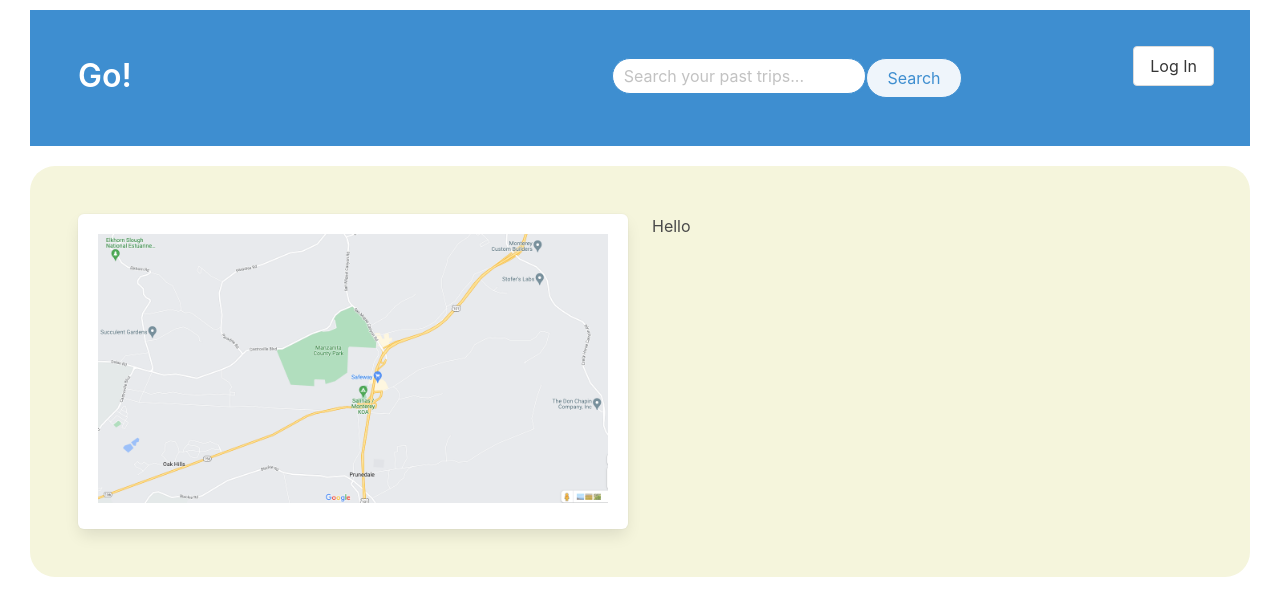
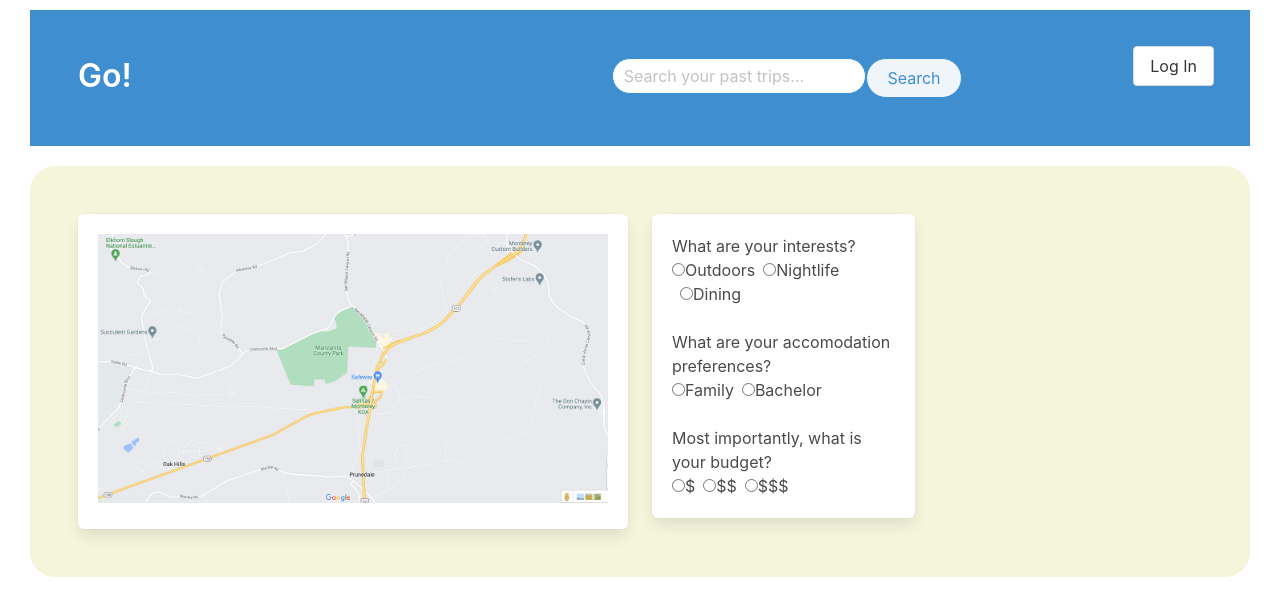
Before and after one commit to paulkasidit/go, a React (Create React App) app in the folder client/: page / in a window 1280 px wide. Shown: the top 616 px of the page. Built offline with nearby package versions, Linux system fonts and the light colour scheme.

Commit message:
finished starter questionnaire

```diff
--- a/client/src/components/TripInfo/StarterQuestionnaire.js
+++ b/client/src/components/TripInfo/StarterQuestionnaire.js
@@ -4,7 +4,93 @@ import "./TripInfo.css";
 function StarterQuestionnaire(){
   return(
     <React.Fragment>
-      <p>Hello</p>
+      <div class = "box">
+        <form>
+          <p>What are your interests?</p>
+          <div class = "control">
+              <label class = "radio">
+                <input
+                  type = "radio"
+                  name = "tripInterests"
+                  value = "outdoors"
+                  id  = "outdoors"
+                />
+                Outdoors
+              </label>
+              <label class = "radio">
+                <input
+                  type = "radio"
+                  name = "tripInterests"
+                  value = "nightlife"
+                  id  = "nightlife"
+                />
+                Nightlife
+              </label>
+              <label class = "radio">
+                <input
+                  type = "radio"
+                  name = "tripInterests"
+                  value = "dining"
+                  id  = "dining"
+                />
+                Dining
+              </label>
+            </div>
+            <br/>
+            <p>What are your accomodation preferences?</p>
+            <div class = "control">
+              <label class = "radio">
+                <input
+                  type = "radio"
+                  name = "accomodationPreference"
+                  value = "family"
+                  id  = "family"
+                />
+                Family
+              </label>
+              <label class = "radio">
+                <input
+                  type = "radio"
+                  name = "accomodationPreference"
+                  value = "dining"
+                  id  = "dining"
+                />
+                Bachelor
+              </label>
+            </div>
+            <br/>
+            <p>Most importantly, what is your budget? </p>
+            <div class = "control">
+              <label class = "radio">
+                  <input
+                    type = "radio"
+                    name = "accomodationBudget"
+                    value = "low"
+                    id  = "low"
+                  />
+                  $
+              </label>
+              <label class = "radio">
+                  <input
+                    type = "radio"
+                    name = "accomodationBudget"
+                    value = "middle"
+                    id  = "middle"
+                  />
+                  $$
+              </label>
+              <label class = "radio">
+                  <input
+                    type = "radio"
+                    name = "accomodationBudget"
+                    value = "high"
+                    id  = "high"
+                  />
+                  $$$
+              </label>
+            </div>
+        </form>
+      </div>
     </React.Fragment>
   )
 }
```
